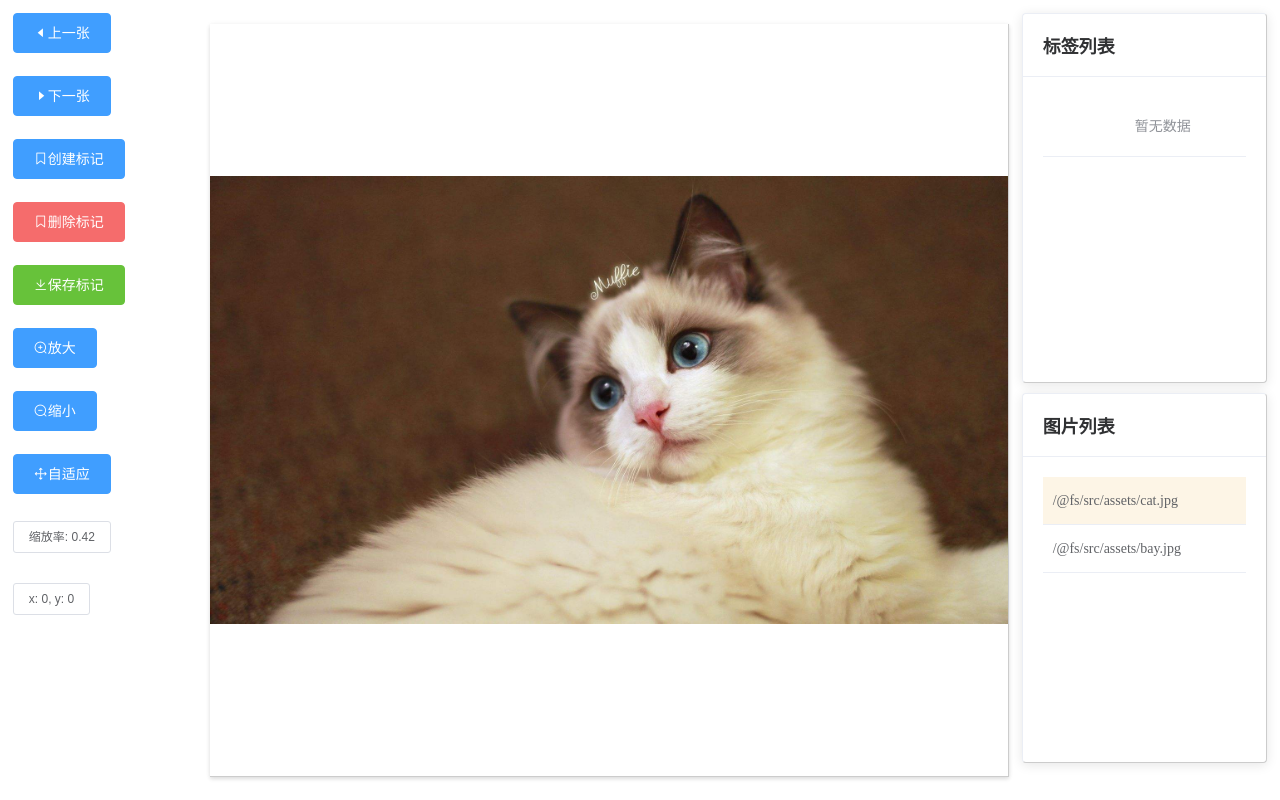
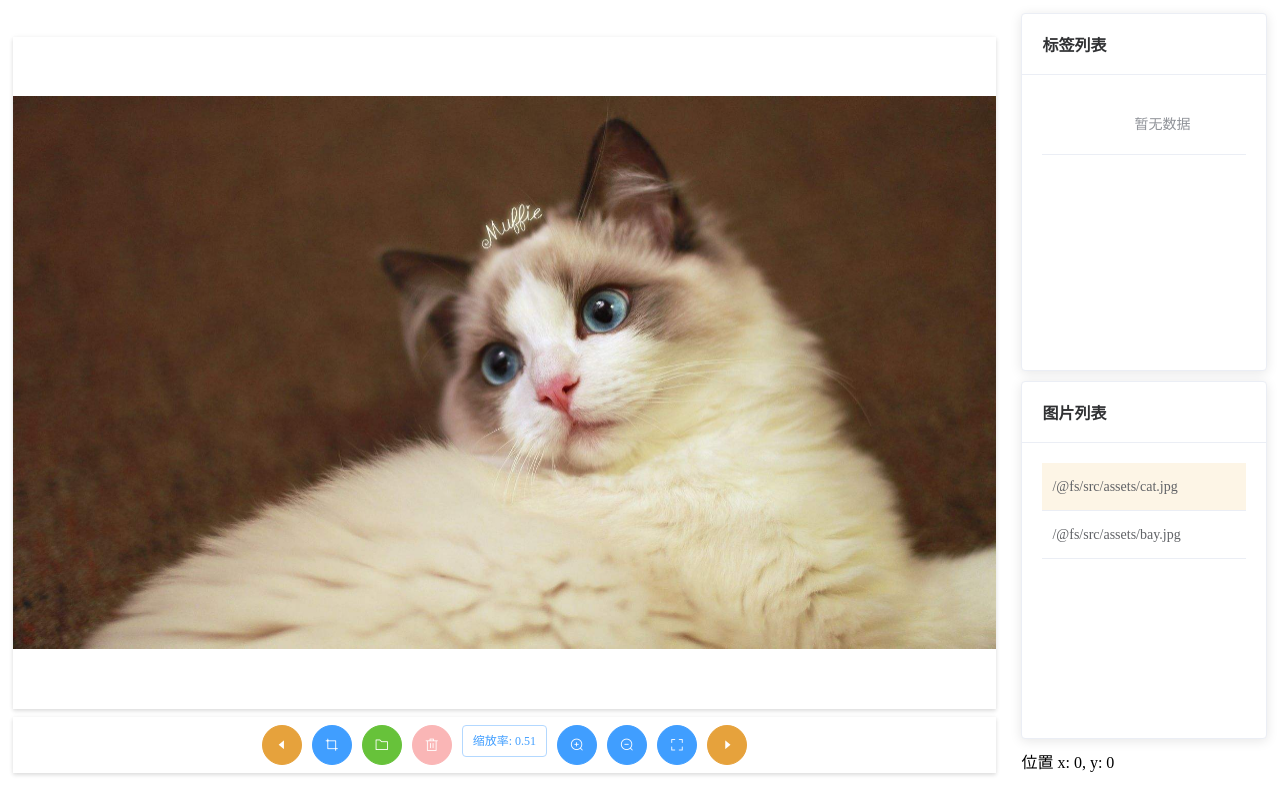
Before and after one commit to xiao-qi-w/LabelVue, a Vue app: page / in a window 1280 px wide. Built offline with nearby package versions, Linux system fonts and the light colour scheme.

Commit message:
修复遗留问题

```diff
--- a/src/components/ImageMarker.vue
+++ b/src/components/ImageMarker.vue
@@ -1,70 +1,66 @@
 <template>
   <div class="container">
-    <!-- 工具栏或控制栏 -->
-    <el-form class="sidebar-left">
-      <el-form-item>
-        <el-button type="primary" @click="handleImageSwitch(currentImageIndex - 1)">
-          <i class="el-icon-caret-left"/>上一张
-        </el-button>
-      </el-form-item>
-      <el-form-item>
-        <el-button type="primary" @click="handleImageSwitch(currentImageIndex + 1)">
-          <i class="el-icon-caret-right"/>下一张
-        </el-button>
-      </el-form-item>
-      <el-form-item>
-        <el-button type="primary" @click="creating = !creating" :disabled="creating">
-          <i class="el-icon-collection-tag"/>创建标记
-        </el-button>
-      </el-form-item>
-      <el-form-item>
-        <el-button type="danger" @click="handleDeleteLabel">
-          <i class="el-icon-collection-tag"/>删除标记
-        </el-button>
-      </el-form-item>
-      <el-form-item>
-        <el-button type="success" @click="handleSaveLabel">
-          <i class="el-icon-download"/>保存标记
-        </el-button>
-      </el-form-item>
-      <el-form-item>
-        <el-button type="primary" @click="zoom(scale + scaleStep)" :disabled="this.scale >= this.maxScale">
-          <i class="el-icon-zoom-in"/>放大
-        </el-button>
-      </el-form-item>
-      <el-form-item>
-        <el-button type="primary" @click="zoom(scale - scaleStep)" :disabled="this.scale <= this.minScale">
-          <i class="el-icon-zoom-out"/>缩小
-        </el-button>
-      </el-form-item>
-      <el-form-item>
-        <el-button type="primary" @click="zoom(adaptiveScale)">
-          <i class="el-icon-rank"/>自适应
-        </el-button>
-      </el-form-item>
-      <el-form-item>
-        <el-button size="small">
-          缩放率: {{ Math.round(scale * 100) / 100 }}
-        </el-button>
-      </el-form-item>
-      <el-form-item>
-        <el-button size="small">
-          x: {{ currentX }}, y: {{ currentY }}
-        </el-button>
-      </el-form-item>
-    </el-form>
-    <!-- 展示图片的地方 -->
-    <div ref="wrapper" class="canvas-wrapper">
+    <!-- 左侧 -->
+    <div class="left">
+      <!-- 图片 -->
+      <div ref="wrapper" class="left-top">
         <canvas ref="canvas"
                 @mousedown="handleMouseDown"
                 @mousemove="handleMouseMove"
                 @mouseup="handleMouseUp"/>
       </div>
+      <!-- 工具栏 -->
+      <div class="left-bottom">
+        <el-tooltip effect="light" content="上一张" placement="top">
+          <el-button circle type="warning" @click="handleImageSwitch(currentImageIndex - 1)">
+            <i class="el-icon-caret-left"/>
+          </el-button>
+        </el-tooltip>
+        <el-tooltip effect="light" content="新建标记" placement="top">
+          <el-button circle type="primary" @click="creating = !creating" :disabled="creating">
+            <i class="el-icon-crop"/>
+          </el-button>
+        </el-tooltip>
+        <el-tooltip effect="light" content="保存标记" placement="top">
+          <el-button circle type="success" @click="handleSaveLabel">
+            <i class="el-icon-folder"/>
+          </el-button>
+        </el-tooltip>
+        <el-tooltip effect="light" content="删除标记" placement="top">
+          <el-button circle type="danger" @click="handleDeleteLabel" :disabled="selectedRectIndex === -1">
+            <i class="el-icon-delete"/>
+          </el-button>
+        </el-tooltip>
+        <el-tag type="plain" style="margin: 0 10px">
+          缩放率: {{ (Math.round(scale * 100) / 100).toFixed(2) }}
+        </el-tag>
+        <el-tooltip effect="light" content="放大" placement="top">
+          <el-button circle type="primary" @click="zoom(scale + scaleStep)" :disabled="this.scale >= this.maxScale">
+            <i class="el-icon-zoom-in"/>
+          </el-button>
+        </el-tooltip>
+        <el-tooltip effect="light" content="缩小" placement="top">
+          <el-button circle type="primary" @click="zoom(scale - scaleStep)" :disabled="this.scale <= this.minScale">
+            <i class="el-icon-zoom-out"/>
+          </el-button>
+        </el-tooltip>
+        <el-tooltip effect="light" content="自适应" placement="top">
+          <el-button circle type="primary" @click="zoom(adaptiveScale)">
+            <i class="el-icon-full-screen"/>
+          </el-button>
+        </el-tooltip>
+        <el-tooltip effect="light" content="下一张" placement="top">
+          <el-button circle type="warning" @click="handleImageSwitch(currentImageIndex + 1)">
+            <i class="el-icon-caret-right"/>
+          </el-button>
+        </el-tooltip>
+      </div>
+    </div>
     <!-- 右侧信息展示栏 -->
-    <div class="sidebar-right">
+    <div class="right">
       <el-card class="label-list">
         <div slot="header">
-          <span style="font-size: 18px; font-weight: bold;">标签列表</span>
+          <span style="font-size: 16px; font-weight: bold;">标签列表</span>
         </div>
         <el-table
             fit
@@ -76,16 +72,12 @@
           <el-table-column
               prop="name"
               label="标签名"
-              width="160">
+              width="200">
           </el-table-column>
           <el-table-column
               label="操作"
-              width="80">
+              width="40">
             <template slot-scope="scope">
-              <el-button type="text"
-                         size="small"
-                         class="el-icon-edit"
-                         @click="handleEditLabel(scope.row)"/>
               <el-button type="text"
                          size="small"
                          class="el-icon-delete"
@@ -96,7 +88,7 @@
       </el-card>
       <el-card class="image-list">
         <div slot="header">
-          <span style="font-size: 18px; font-weight: bold;">图片列表</span>
+          <span style="font-size: 16px; font-weight: bold;">图片列表</span>
         </div>
         <el-table
             fit
@@ -107,25 +99,28 @@
             style="width: 100%">
           <el-table-column
               show-overflow-tooltip
-              prop="original_path"
+              prop="url"
               label="图片路径"
               width="240">
           </el-table-column>
         </el-table>
       </el-card>
+      <span>位置 x: {{ currentX }}, y: {{ currentY }}</span>
     </div>
     <!-- 标签命名弹窗 -->
-    <el-dialog width="20vw"
+    <el-dialog width="17vw"
                title="标签命名"
                :modal="false"
+               :before-close="handleCancelInput"
                :close-on-click-modal="false"
-               :visible.sync="showNameInput" >
+               :visible.sync="showNameInput">
       <el-form ref="tag">
         <el-form-item>
           <el-select
               v-model="labelName"
               filterable
               allow-create
+              clearable
               default-first-option
               placeholder="请输入或选择已有标签名">
             <el-option
@@ -143,11 +138,11 @@
       </el-form>
     </el-dialog>
     <!-- 提示保存弹窗 -->
-    <el-dialog width="20vw"
+    <el-dialog width="15vw"
                title="是否保存改动？"
                :modal="false"
                :close-on-click-modal="false"
-               :visible.sync="showSaveAlert" >
+               :visible.sync="showSaveAlert">
       <el-form ref="tag">
         <el-form-item>
           <el-button size="mini" type="success" @click="handleSaveChange(true)">是</el-button>
@@ -169,12 +164,12 @@ export default {
       /* 图片相关 */
       images: [
         {
-          img_id: 1,
-          original_path: require('@/assets/cat.jpg'),
+          id: 1,
+          url: require('@/assets/cat.jpg'),
         },
         {
-          img_id: 2,
-          original_path: require('@/assets/bay.jpg'),
+          id: 2,
+          url: require('@/assets/bay.jpg'),
         },
       ],
       /* 状态变量 */
@@ -220,9 +215,8 @@ export default {
   },
   computed: {
     imagePath() {
-      const path = "http://localhost:8000/static/" + this.images[this.currentImageIndex].original_path;
-      // return path;
-      return this.images[this.currentImageIndex].original_path;
+      // const path = "http://localhost:8000/static/" + this.images[this.currentImageIndex].url;
+      return this.images[this.currentImageIndex].url;
     },
     uniqueName() {
       // 去重后的标签名集合
@@ -243,7 +237,26 @@ export default {
       this.wrapper = this.$refs.wrapper;
       // 创建离屏画布
       this.bufferCanvas = document.createElement('canvas');
+      this.loadRects();
       this.loadImage();
+    },
+    // 加载已保存矩形标签
+    loadRects() {
+      // 从 session 中获取保存的信息
+      const storedRects = JSON.parse(sessionStorage.getItem(this.images[this.currentImageIndex].id));
+      if (storedRects !== null) {
+        const bufferCtx = this.bufferCanvas.getContext('2d');
+        storedRects.forEach(item => {
+          let rect = new Rect(bufferCtx, item.dpr, item.minX, item.minY, item.scale);
+          rect.changed = false;
+          rect.name = item.name;
+          rect.maxX = item.maxX;
+          rect.maxY = item.maxY;
+          rect.timestamp = item.timestamp;
+          rect.realScale = item.realScale;
+          this.rects.push(rect);
+        });
+      }
     },
     // 加载当前图片
     loadImage() {
@@ -404,9 +417,22 @@ export default {
     },
     // 输入标签
     handleInputLabel() {
+      if (this.labelName !== "") {
+        this.$message({
+          showClose: true,
+          message: '创建成功',
+          type: 'success'
+        });
         this.currentRect.name = this.labelName;
         this.rects.push(this.currentRect);
         this.canvasChanged = true;
+      } else {
+        this.$message({
+          showClose: true,
+          message: '名称不能为空',
+          type: 'error'
+        });
+      }
       this.currentRect = null;
       this.showNameInput = false;
       this.drawCanvas();
@@ -417,10 +443,6 @@ export default {
       this.showNameInput = false;
       this.drawCanvas();
     },
-    // 修改标签
-    handleEditLabel() {
-
-    },
     // 保存标签
     handleSaveLabel() {
       if (this.canvasChanged) {
@@ -428,20 +450,43 @@ export default {
           if (item.changed) {
             item.changed = false;
             const {x, y, w, h} = item.normalize(this.currentImage.width, this.currentImage.height);
+            // TODO 可以发送请求对归一化后的标签进行保存
+            console.log("归一化后的参数：", `x: ${x}, y: ${y}, h: ${w}, h: ${h}`);
           }
         });
         this.canvasChanged = false;
       }
+      sessionStorage.setItem(this.images[this.currentImageIndex].id, JSON.stringify(this.rects));
+      this.$message({
+        showClose: true,
+        message: '保存成功',
+        type: 'success'
+      });
     },
     // 删除选中标签
-    handleDeleteLabel() {
+    handleDeleteLabel(row) {
+      for (let i = 0; i < this.rects.length; i++) {
+        if (row.timestamp === this.rects[i].timestamp) {
+          this.selectedRectIndex = i;
+          break;
+        }
+      }
       this.rects.splice(this.selectedRectIndex, 1);
+      this.canvasChanged = true;
+      this.selectedRectIndex = -1;
+      this.$message({
+        showClose: true,
+        message: '删除成功',
+        type: 'success'
+      });
       this.drawCanvas();
     },
     // 标签发生变化
     handleSaveChange(flag) {
       this.showSaveAlert = false;
-      if(flag) {
+      if (flag) {
+        // 存入session
+        sessionStorage.setItem(this.images[this.currentImageIndex].id, JSON.stringify(this.rects));
         this.handleSaveLabel();
       }
       this.executeSwitch();
@@ -474,9 +519,10 @@ export default {
     // 执行切换
     executeSwitch() {
       this.canvasChanged = false;
+      this.currentImageIndex = this.targetImageIndex;
       this.rects = [];
-      this.currentImageIndex = this.targetImageIndex;
       this.scale = 0;
+      this.loadRects();
       this.loadImage();
     },
     // 判断画布状态是否发生变化
@@ -523,48 +569,51 @@ export default {
 </script>
 
 <style scoped>
-/* 布局相关 */
 .container {
   display: flex;
-  height: 95vh; /* 占据整个视口高度 */
+  height: 95vh;
 }
 
-.sidebar-left,
-.sidebar-right {
+.left,
+.right {
   height: 100%;
-  flex: 20%; /* 固定宽度的侧边栏 */
+  flex: 20%;
   padding: 1vw;
-  overflow-y: auto; /* 如果内容溢出，显示滚动条 */
+  overflow-y: auto;
   display: flex;
   flex-direction: column;
 }
 
-.sidebar-left {
-  flex: 15%; /* 固定宽度的侧边栏 */
+.left {
+  flex: 80%;
 }
 
-.canvas-wrapper {
-  flex: 65%; /* 占据剩余空间 */
+.left-top {
+  flex: 90%;
   height: 94vh;
   margin-top: 3vh;
   display: flex;
   flex-direction: column;
   overflow: auto;
-  border-right: 1px solid #ccc;
-  border-bottom: 1px solid #ccc;
   box-shadow: 0 2px 4px rgba(0, 0, 0, .12), 0 0 6px rgba(0, 0, 0, .04);
 }
 
-.sidebar-right > .label-list,
-.sidebar-right > .image-list {
+.left-bottom {
+  margin-top: 1vh;
+  padding: 1vh;
+  display: flex;
+  justify-content: center;
+  justify-items: center;
+  box-shadow: 0 2px 4px rgba(0, 0, 0, .12), 0 0 6px rgba(0, 0, 0, .04);
+}
+
+.right > .label-list,
+.right > .image-list {
   flex: 50%; /* 平分高度 */
   overflow-y: auto; /* 内容溢出时显示滚动条 */
   margin-bottom: 10px;
-  border-right: 1px solid #ccc;
-  border-bottom: 1px solid #ccc;
 }
 
-/* 表格相关 */
 /deep/ .cell-clicked {
   background: #fdf5e6 !important;
 }
--- a/src/models/Rect.js
+++ b/src/models/Rect.js
@@ -1,6 +1,7 @@
 export default class Rect {
   constructor(ctx, dpr, startX, startY, scale) {
     this.name = 'undefined';
+    this.timestamp = Date.now();
     /* 绘制相关 */
     this.ctx = ctx;
     this.dpr = dpr;
```
Lines whose indentation alone changed are shown as unchanged.
